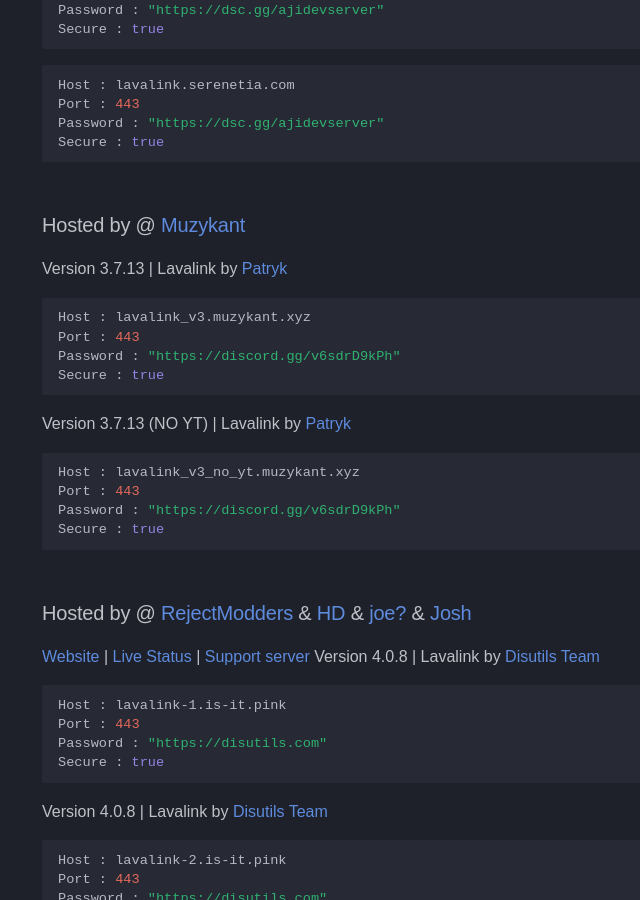
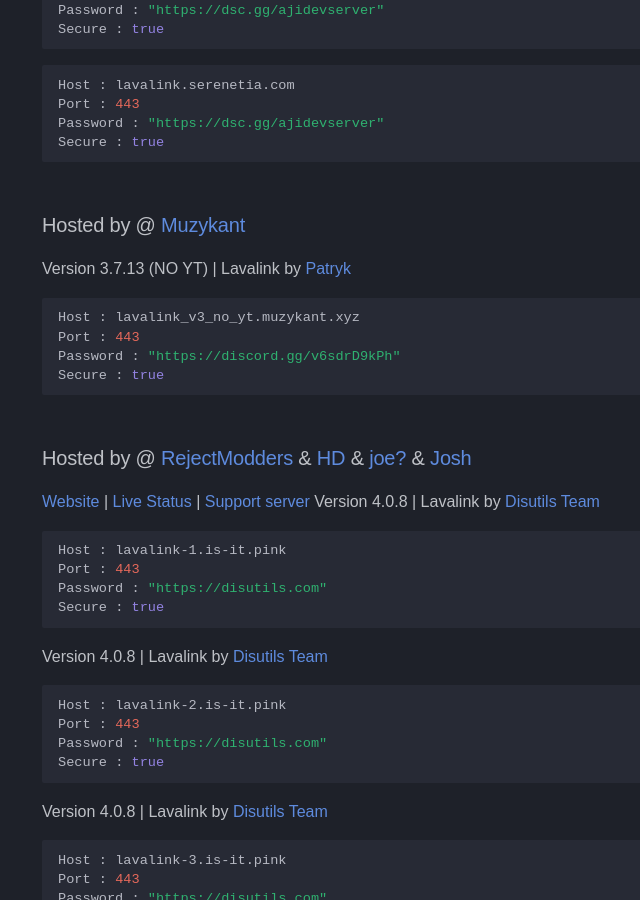
Before and after one commit to DarrenOfficial/lavalink-list, an MkDocs documentation site: the page built from docs/SSL/lavalink-with-ssl.md, in a window 1280 px wide and 900 px high, scrolled down 1147 px. Shown: the whole window, without its empty margins (4-644 px from the left). Built offline with MkDocs 1.6.1 and Material for MkDocs 9.7.7, drawn with Linux system fonts in a browser that asks for light colours; some web fonts are replaced; comment, search, counter and statistics services are not loaded; a style sheet for code colours, icons or effects is not loaded.

Commit message:
zero uptimes nodes

````diff
--- a/docs/SSL/lavalink-with-ssl.md
+++ b/docs/SSL/lavalink-with-ssl.md
@@ -67,14 +67,8 @@ Port : 443
 Password : "https://dsc.gg/ajidevserver"
 Secure : true
 ```
+
 ### Hosted by @ [Muzykant](https://discord.gg/v6sdrD9kPh)
-Version 3.7.13  | Lavalink by [Patryk](https://github.com/PatrykPatryk5)
-```bash
-Host : lavalink_v3.muzykant.xyz
-Port : 443
-Password : "https://discord.gg/v6sdrD9kPh"
-Secure : true
-```
 Version 3.7.13 (NO YT)  | Lavalink by [Patryk](https://github.com/PatrykPatryk5)
 ```bash
 Host : lavalink_v3_no_yt.muzykant.xyz
@@ -82,6 +76,7 @@ Port : 443
 Password : "https://discord.gg/v6sdrD9kPh"
 Secure : true
 ```
+
 ### Hosted by @ [RejectModders](https://discord.com/users/418941954252996609) & [HD](https://discord.com/users/715406424947294290) & [joe?](https://discord.com/users/379395029086633985) & [Josh](https://discord.com/users/235926974558765056)
 [Website](https://disutils.com) | [Live Status](https://lavalink.disutils.com) | [Support server](https://discord.gg/28RuT8WsKT)
 Version 4.0.8 | Lavalink by [Disutils Team](https://disutils.com)
````
